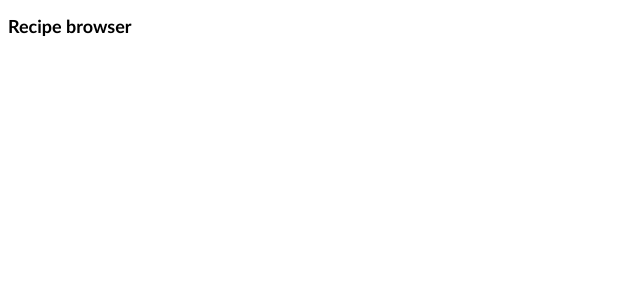
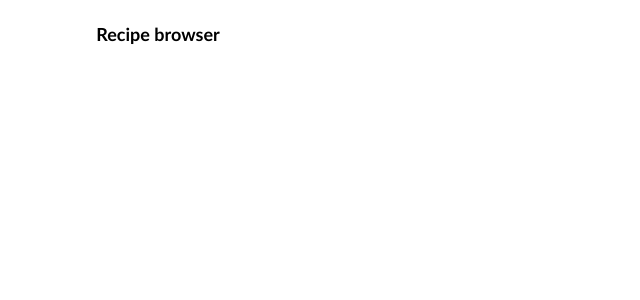
Before and after one commit to brandon-win/reciper-parser, a React (Vite) app: page / in a window 1280 px wide. Shown: the top 300 px of the page, without its empty margins (0-640 px from the left). Built offline with nearby package versions, Linux system fonts and the light colour scheme.

Commit message:
add react stuff

```diff
--- a/src/App.css
+++ b/src/App.css
@@ -1,6 +1,6 @@
 body {
     width: 300px;
-    height: 600px;
+    height: 400px;
     font-size: 12px;
     font-family:'Gill Sans', 'Gill Sans MT', Calibri, 'Trebuchet MS', sans-serif;
 }
--- a/src/App.tsx
+++ b/src/App.tsx
@@ -2,7 +2,7 @@ import React from 'react'
 
 const App: React.FC = () => {
     return (
-        <section className=''>
+        <section className='container'>
             <h1>Recipe browser</h1>
         </section>
     )
--- a/vite.config.ts
+++ b/vite.config.ts
@@ -1,5 +1,5 @@
 import { defineConfig } from 'vite'
-import react, { reactCompilerPreset } from '@vitejs/plugin-react'
+import react from '@vitejs/plugin-react'
 import {viteStaticCopy} from 'vite-plugin-static-copy'
 
 // https://vite.dev/config/
```
